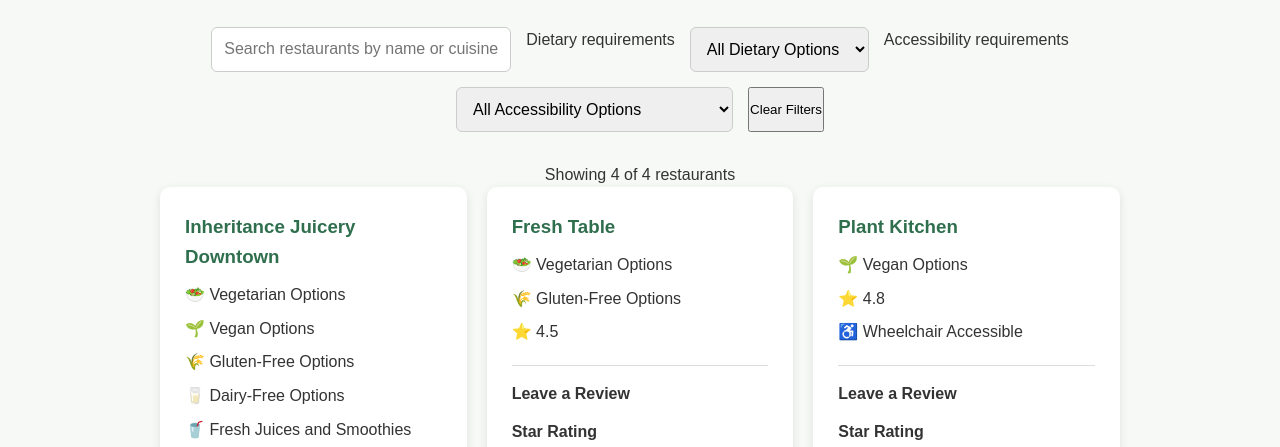
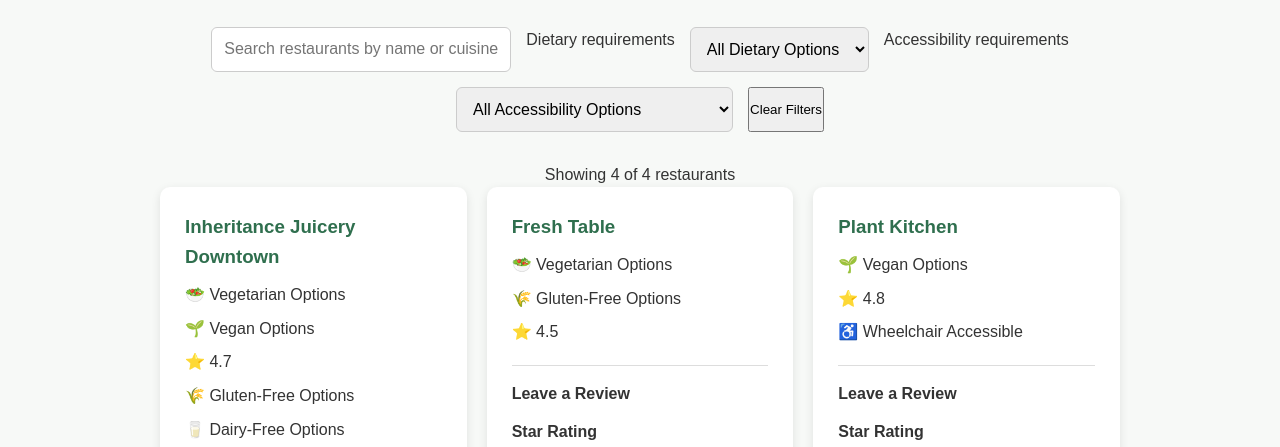
Before and after one commit to elizabethrami15/EliEats, a plain HTML site: page restaurants.html in a window 1280 px wide. Shown: the part 302-749 px from the top of the page. Drawn offline with Linux system fonts and the light colour scheme.

Commit message:
Update restaurants.html

```diff
--- a/restaurants.html
+++ b/restaurants.html
@@ -107,6 +107,7 @@
 
     <p>🥗 Vegetarian Options</p>
     <p>🌱 Vegan Options</p>
+    <p>⭐ 4.7</p>
     <p>🌾 Gluten-Free Options</p>
     <p>🥛 Dairy-Free Options</p>
     <p>🥤 Fresh Juices and Smoothies</p>
```
